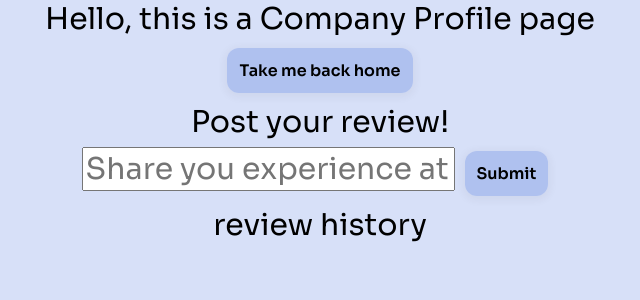
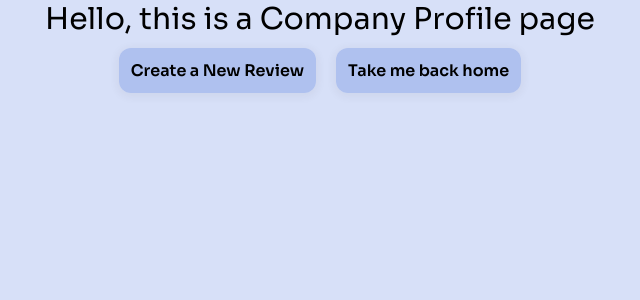
Before and after one commit to adeline-su/WiSdom, a React (Create React App) app in the folder frontend/my-app/: page /company-profile in a window 1280 px wide. Shown: the top 300 px of the page, without its empty margins (320-960 px from the left). Built offline with nearby package versions, Linux system fonts and the light colour scheme; no server answers.

Commit message:
Revert "Merge branch 'main' of https://github.com/adeline-su/WiSdom"
This reverts commit 88bae261c0e63e6b50b1654def87c46c72fa0aea, reversing
changes made to e7459ac36e01dd8f087cc555a922e4c048562636.

```diff
--- a/frontend/my-app/src/components/Company.js
+++ b/frontend/my-app/src/components/Company.js
@@ -1,7 +1,6 @@
 import React from 'react';
 import { Link, useNavigate, redirect } from "react-router-dom"
-import PostReviewBox from './PostReview';
-// import ReviewHistory from 'ReviewHistory';
+import Review from './Review';
 
 
 const Company = () => {
@@ -11,26 +10,16 @@ const Company = () => {
     return (
         <div>
             <p>Hello, this is a Company Profile page</p>
-            {/* <Link to ='/review'>
+            <Link to ='/review'>
                 <button className='newReview'>
                     Create a New Review
                 </button>
-            </Link> */}
+            </Link>
             <Link to ='/'>
                 <button className='backhome'>
                     Take me back home
                 </button>
             </Link>
-
-
-            <div> {/* review section */}
-                <PostReviewBox/>
-
-                review history
-            </div>
-
-
-
         </div>
 
     )
--- a/frontend/my-app/src/components/PostReview.js
+++ /dev/null
@@ -1,69 +0,0 @@
-import React, { useEffect, useRef, useState } from 'react';
-import { Link, useNavigate, redirect } from "react-router-dom";
-import { getDatabase, ref, set, onValue } from "firebase/database";
-import handleSubmit from '../handlesubmit';
-
-//post to firebase
-
-
-
-function writeUserData(data) {
-const db = getDatabase();
-set(ref(db, 'testing3!!!'), {
-    test_key:data
-});}
-
-
-//const [description, setdescritpion] = useState('')
-
-const PostReviewBox = () => {
-     const [reviewInput, setReviewInput] = useState("")
-     const dataRef = useRef()
-
-     const submithandler = (e) => {
-          e.preventDefault()
-          handleSubmit(dataRef.current.value)
-          dataRef.current.value = ""
-     }
-
-    const navigate = useNavigate
-
-    return (
-     <div>
-          <p> Post your review! </p>
-
-          <form onSubmit={submithandler}>
-               <input className = 'reviewbox'
-                    type = "text"
-                    placeholder="Share you experience at this company"
-                    onChange={(e) => setReviewInput(e.target.value)}
-                    value={reviewInput} />
-                    {console.log("Log:",reviewInput)}
-                    <button  onClick={writeUserData(reviewInput)}>Submit</button>
-          </form>
-
-          {/* <div className="App">
-               <form onSubmit={submithandler}>
-                    <input type= "text" ref={dataRef} />
-                    <button type = "Submit">Submit</button>
-               </form>
-          </div> */}
-
-          {/* <button onClick={writeUserData(reviewInput)}>this is a button to submit "hello"</button> */}
-     </div>
-     );
-}
-
-{/* <div>
-        <p> Hello this is the New Review page</p>
-            <Link to='/'>
-                 <button className='back'>Bring me back home</button>
-            </Link>
-            <Link to='/company-profile'>
-                 <button className='next'>Bring me to a company profile</button>
-            </Link>
-       </div>  */}
-
-
-
-export default PostReviewBox;
--- /dev/null
+++ b/frontend/my-app/src/components/Review.js
@@ -0,0 +1,25 @@
+import React, { useEffect, useRef, useState } from 'react';
+import NavBar from './NavBar';
+import { Link, useNavigate, redirect } from "react-router-dom";
+
+
+//const [description, setdescritpion] = useState('')
+
+const Review = () => {
+
+    const navigate = useNavigate
+
+    return (
+       <div>
+        <p> Hello this is the New Review page</p>
+            <Link to='/'>
+                 <button className='back'>Bring me back home</button>
+            </Link>
+            <Link to='/company-profile'>
+                 <button className='next'>Bring me to a company profile</button>
+            </Link>
+       </div>
+     );
+}
+
+export default Review;
```
Also changed, not shown: frontend/my-app/src/components/ReviewHistory.js (deleted, +0 -12 lines).
